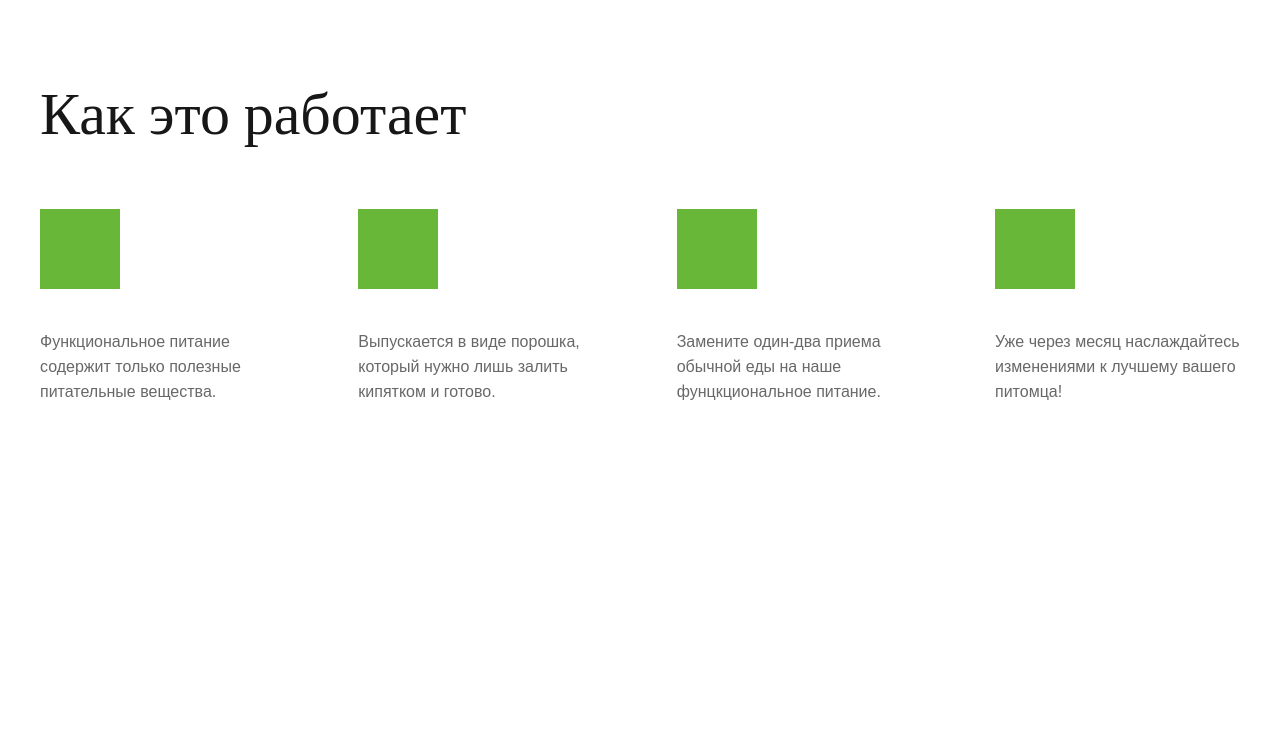
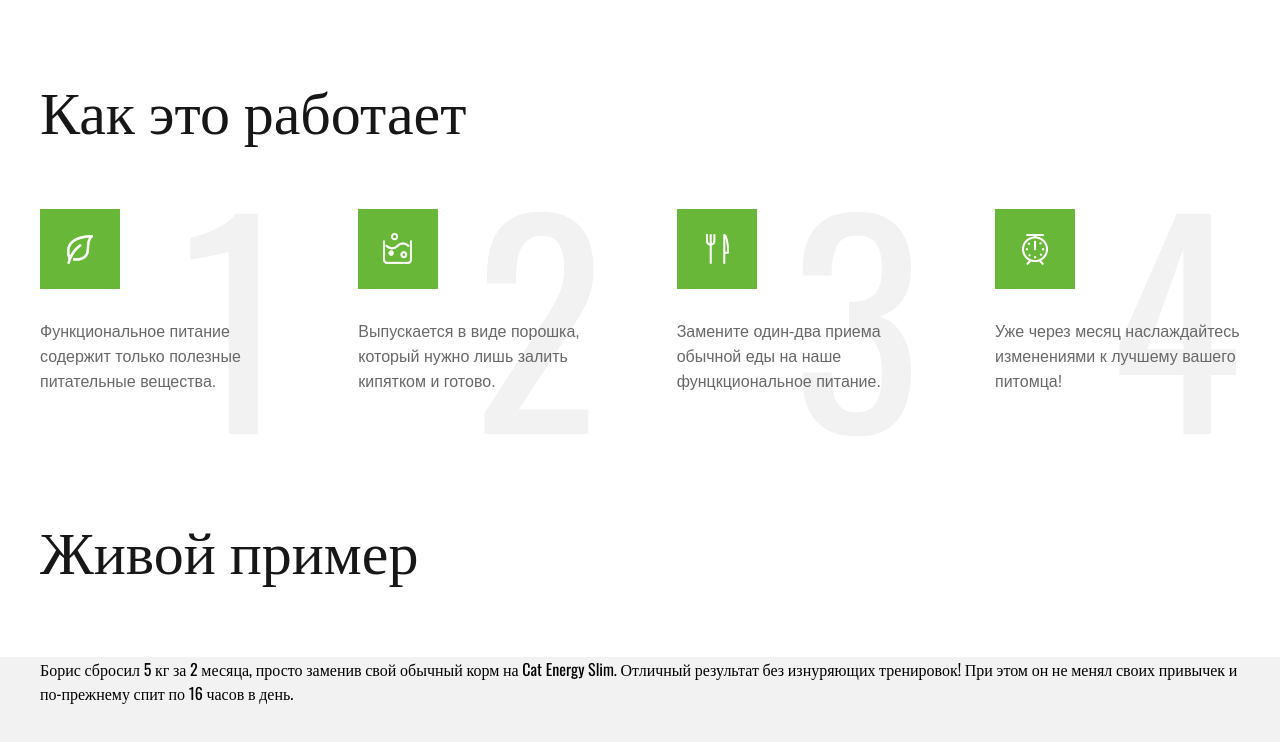
Before and after one commit to vespavel94/cat_energy_htmlacademy, a website: page index.html in a window 1280 px wide. Shown: the part 1162-1904 px from the top of the page. Before the commit the page ends 1566 px from the top, so only its background shows below. Drawn offline with nearby package versions, Linux system fonts and the light colour scheme.

Commit message:
pre_description

```diff
--- a/index.html
+++ b/index.html
@@ -75,23 +75,43 @@
                 <div class="course-steps__wrapper__item">
                     <div class="course-steps__wrapper__item__icon"></div>
                     <p>Функциональное питание содержит только полезные питательные вещества.</p>
+                    <span>1</span>
                 </div>
                 <div class="course-steps__wrapper__item">
                     <div class="course-steps__wrapper__item__icon"></div>
                     <p>Выпускается в виде порошка, который нужно лишь залить кипятком и готово.</p>
+                    <span>2</span>
                 </div>
                 <div class="course-steps__wrapper__item">
                     <div class="course-steps__wrapper__item__icon"></div>
                     <p>Замените один-два приема обычной еды на наше фунцкциональное питание.</p>
+                    <span>3</span>
                 </div>
                 <div class="course-steps__wrapper__item">
                     <div class="course-steps__wrapper__item__icon"></div>
                     <p>Уже через месяц наслаждайтесь изменениями к лучшему вашего питомца!</p>
+                    <span>4</span>
                 </div>
             </div>
         </section>
+    </div>
+    <section class="demonstration">
+        <div class="demonstration__header">
+            <h2>Живой пример</h2>
+        </div>
+        <div class="demonstration__description">
+            <div class="demonstration__description__info">
+                <p>Борис сбросил 5 кг за 2 месяца, просто заменив свой обычный корм на Cat Energy Slim. Отличный
+                    результат без изнуряющих тренировок! При этом он не менял своих привычек и по-прежнему спит по 16
+                    часов в день. </p>
+                <div class="demonstration__description__info__result"></div>
+                <p class="demonstration__description__info__money"></p>
+            </div>
+            <div class="demonstration__description__beforeAfter">
 
-    </div>
+            </div>
+        </div>
+    </section>
 
 </div>
 </body>
--- a/sass/style.scss
+++ b/sass/style.scss
@@ -107,6 +107,7 @@ header {
     background: -webkit-image-set(url("../assets/img/index-background-desktop@1x.jpg") 1x, url("../assets/img/index-background-desktop@2x.jpg") 2x) no-repeat right;
     width: 50%;
     background-position-x: 40px;
+    min-width: 650px;
   }
 }
 
@@ -155,14 +156,14 @@ header {
       left: 48%;
       top: 42%;
     }
-    a{
+    a {
       display: inline-block;
       margin-top: 40px;
       font-size: 20px;
       color: #171717;
       text-transform: uppercase;
       text-decoration: none;
-      img{
+      img {
         margin-left: 20px;
         padding-bottom: 3px;
       }
@@ -170,34 +171,88 @@ header {
   }
 }
 
-.course-steps{
+.course-steps {
   margin-top: 80px;
   box-sizing: border-box;
-  h1{
+  h1 {
     font-size: 60px;
     line-height: 60px;
     color: #171717;
     font-weight: 400;
   }
-  &__wrapper{
+  &__wrapper {
     margin-top: 72px;
     display: flex;
     justify-content: space-between;
-    &__item{
+    &__item {
       width: 245px;
+      height: 228px;
       max-height: 230px;
-      &__icon{
+      position: relative;
+      &__icon {
         background-color: #68b738;
         width: 80px;
         height: 80px;
       }
-      p{
-        margin-top: 40px;
+      p {
+        margin-top: 30px;
         font-family: "Arial";
         font-size: 16px;
         line-height: 25px;
         color: #686868;
       }
+      span {
+        position: absolute;
+        top: 0;
+        right: 0;
+        line-height: 205px;
+        height: 228px;
+        font-size: 272px;
+        color: #f2f2f2;
+        z-index: -1;
+      }
+      &:nth-child(1) div {
+        background: #68b738 -webkit-image-set(url("../assets/img/advantage-leaf@1x.png") 1x, url("../assets/img/advantage-leaf@2x.png") 2x) no-repeat center;
+        background-size: 50px;
+      }
+      &:nth-child(2) div {
+        background: #68b738 -webkit-image-set(url("../assets/img/advantage-powder@1x.png") 1x, url("../assets/img/advantage-powder@2x.png") 2x) no-repeat center;
+        background-size: 50px;
+      }
+      &:nth-child(3) div {
+        background: #68b738 -webkit-image-set(url("../assets/img/advantage-dining@1x.png") 1x, url("../assets/img/advantage-dining@2x.png") 2x) no-repeat center;
+        background-size: 50px;
+      }
+      &:nth-child(4) div {
+        background: #68b738 -webkit-image-set(url("../assets/img/advantage-clock@1x.png") 1x, url("../assets/img/advantage-clock@2x.png") 2x) no-repeat center;
+        background-size: 50px;
+      }
     }
   }
 }
+
+.demonstration {
+  margin-top: 80px;
+  box-sizing: border-box;
+  height: 590px;
+  width: 100%;
+  background-color: #f2f2f2;
+  &__header {
+    padding: 0 40px 80px;
+    background-color: #ffffff;
+    box-sizing: border-box;
+    h2 {
+      max-width: 1220px;
+      margin: 0 auto;
+      color: #171717;
+      font-size: 60px;
+      font-weight: 400;
+      line-height: 60px;
+    }
+  }
+  &__description {
+    max-width: 1220px;
+    margin: 0 auto;
+    padding: 0 40px;
+  }
+}
```
Also changed, not shown: css/style.css.
